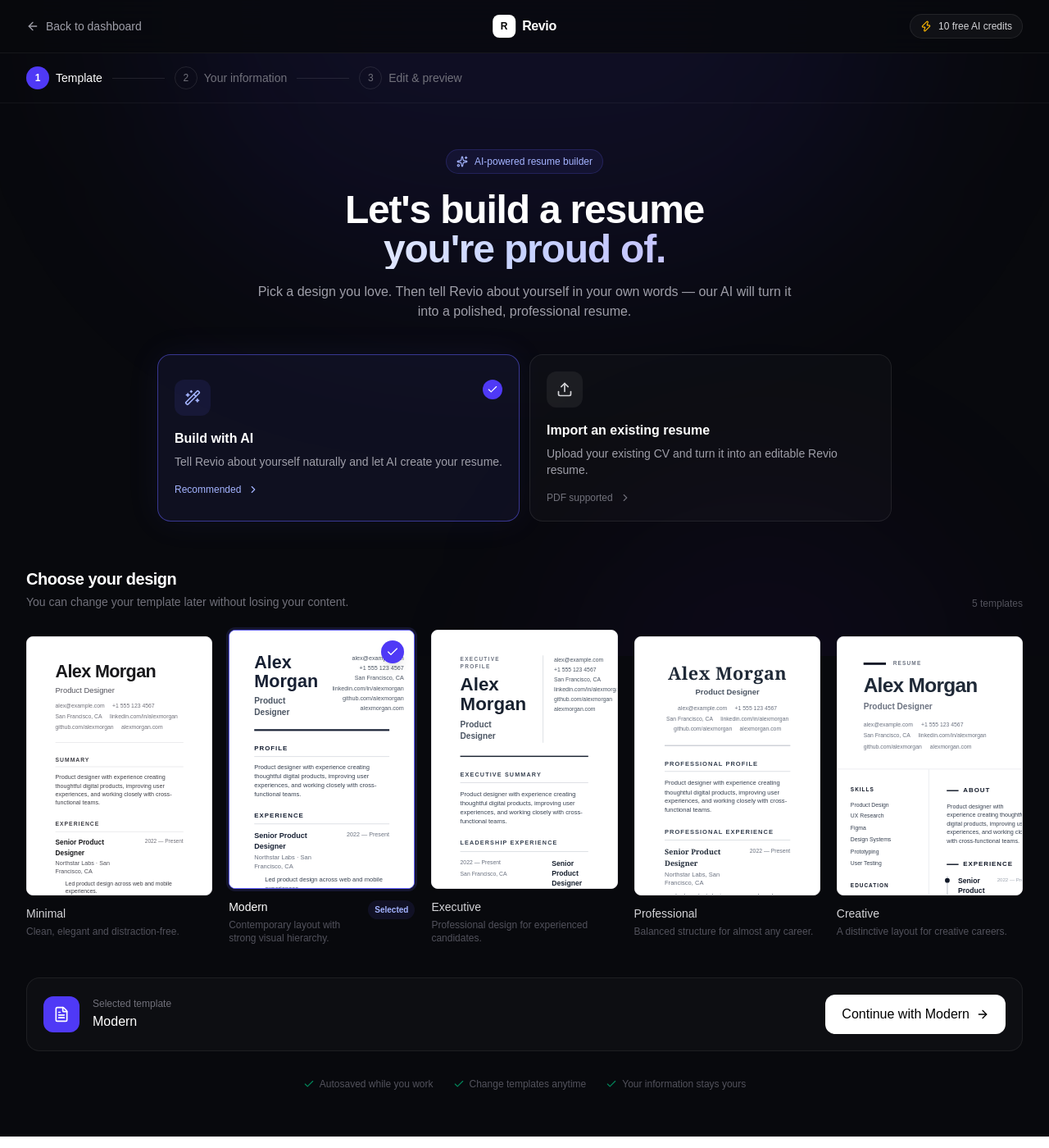
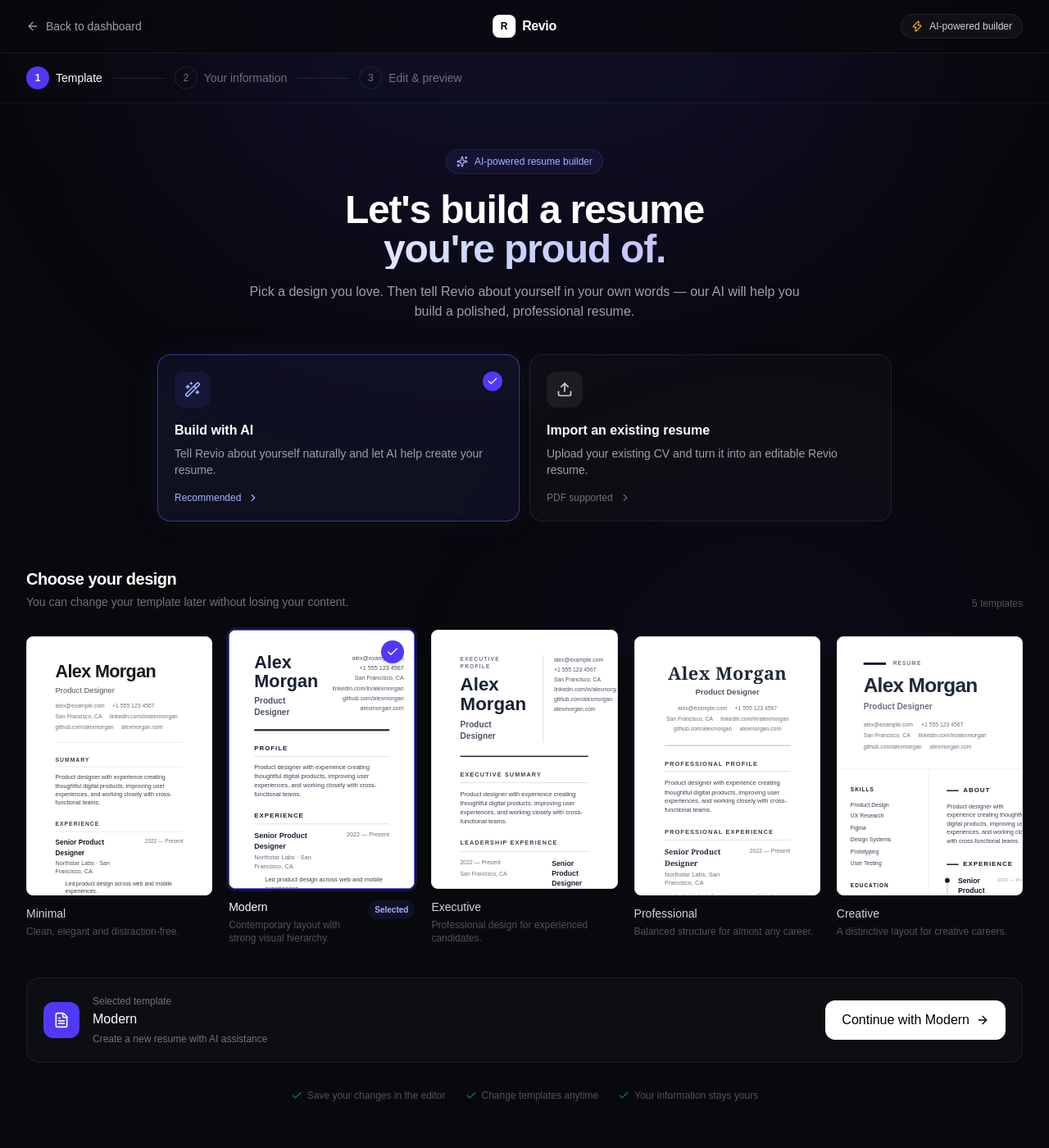
Before and after one commit to pratikshakadam912/Revio, a Next.js app: page /resume/new in a window 1280 px wide. Shown: the whole page at 82% size. Built offline with nearby package versions, Linux system fonts and the light colour scheme.

Commit message:
selected templates are preserved

```diff
--- a/src/app/resume/new/page.tsx
+++ b/src/app/resume/new/page.tsx
@@ -26,6 +26,14 @@
   name: string;
   description: string;
   accent: string;
+};
+
+type CreationMode = "ai" | "import";
+
+type CreateResumeResponse = {
+  success?: boolean;
+  id?: string;
+  error?: string;
 };
 
 const templates: Template[] = [
@@ -145,6 +153,14 @@
   ],
 };
 
+function isTemplate(value: string | null): value is ResumeTemplate {
+  return templates.some((template) => template.id === value);
+}
+
+function isCreationMode(value: string | null): value is CreationMode {
+  return value === "ai" || value === "import";
+}
+
 function TemplatePreview({
   template,
   selected,
@@ -184,22 +200,23 @@
   const searchParams = useSearchParams();
 
   const templateFromUrl = searchParams.get("template");
+  const modeFromUrl = searchParams.get("mode");
 
   const [selectedTemplate, setSelectedTemplate] =
     useState<ResumeTemplate>("modern");
-
-  const [creationMode, setCreationMode] = useState<"ai" | "import">("ai");
+  const [creationMode, setCreationMode] = useState<CreationMode>("ai");
   const [isCreating, setIsCreating] = useState(false);
   const [error, setError] = useState("");
 
   useEffect(() => {
-    if (
-      templateFromUrl &&
-      templates.some((template) => template.id === templateFromUrl)
-    ) {
-      setSelectedTemplate(templateFromUrl as ResumeTemplate);
+    if (isTemplate(templateFromUrl)) {
+      setSelectedTemplate(templateFromUrl);
     }
-  }, [templateFromUrl]);
+
+    if (isCreationMode(modeFromUrl)) {
+      setCreationMode(modeFromUrl);
+    }
+  }, [templateFromUrl, modeFromUrl]);
 
   const selected = templates.find(
     (template) => template.id === selectedTemplate,
@@ -220,38 +237,45 @@
         body: JSON.stringify({
           title: "Untitled Resume",
           template: selectedTemplate,
-          creationMode,
           data: null,
         }),
       });
 
-      const result = await response.json().catch(() => null);
+      const result = (await response
+        .json()
+        .catch(() => null)) as CreateResumeResponse | null;
+
+      if (response.status === 401 || response.status === 403) {
+        const callbackUrl = `/resume/new?template=${encodeURIComponent(
+          selectedTemplate,
+        )}&mode=${encodeURIComponent(creationMode)}`;
+
+        router.push(`/login?callbackUrl=${encodeURIComponent(callbackUrl)}`);
+        return;
+      }
 
       if (!response.ok) {
-        if (response.status === 401 || response.status === 403) {
-          router.push(
-            `/login?callbackUrl=${encodeURIComponent(
-              `/resume/new?template=${selectedTemplate}`,
-            )}`,
-          );
-          return;
-        }
-
-        throw new Error(result?.error || "Failed to create resume.");
+        throw new Error(
+          result?.error || "Failed to create your resume. Please try again.",
+        );
       }
 
-      if (!result?.success || !result?.id) {
-        throw new Error(result?.error || "Invalid response from server.");
+      if (!result?.success || typeof result.id !== "string" || !result.id) {
+        throw new Error(
+          result?.error || "The server returned an invalid resume response.",
+        );
       }
 
-      router.push(`/resume/${result.id}?mode=${creationMode}`);
+      router.push(
+        `/resume/${encodeURIComponent(result.id)}?mode=${creationMode}`,
+      );
     } catch (error) {
       console.error("Resume creation failed:", error);
 
       setError(
         error instanceof Error
           ? error.message
-          : "Failed to create resume. Please try again.",
+          : "Failed to create your resume. Please try again.",
       );
     } finally {
       setIsCreating(false);
@@ -260,13 +284,11 @@
 
   return (
     <main className="min-h-screen bg-[#08090d] text-white">
-      {/* Background */}
       <div className="pointer-events-none fixed inset-0 overflow-hidden">
         <div className="absolute left-1/2 top-[-280px] h-[600px] w-[900px] -translate-x-1/2 rounded-full bg-indigo-600/10 blur-[130px]" />
         <div className="absolute bottom-[-300px] right-[-150px] h-[500px] w-[500px] -translate-x-1/2 rounded-full bg-violet-600/5 blur-[120px]" />
       </div>
 
-      {/* Header */}
       <header className="relative z-10 border-b border-white/[0.06] bg-[#08090d]/80 backdrop-blur-xl">
         <div className="mx-auto flex h-16 max-w-7xl items-center justify-between px-5 sm:px-8">
           <Link
@@ -277,23 +299,25 @@
             Back to dashboard
           </Link>
 
-          <div className="absolute left-1/2 hidden -translate-x-1/2 items-center gap-2 sm:flex">
+          <Link
+            href="/"
+            className="absolute left-1/2 hidden -translate-x-1/2 items-center gap-2 sm:flex"
+          >
             <div className="flex h-7 w-7 items-center justify-center rounded-lg bg-white text-xs font-black text-black">
               R
             </div>
             <span className="font-semibold tracking-tight">Revio</span>
-          </div>
+          </Link>
 
           <div className="flex items-center gap-2 rounded-full border border-white/[0.08] bg-white/[0.04] px-3 py-1.5">
             <Zap className="h-3.5 w-3.5 text-amber-400" />
             <span className="text-xs font-medium text-zinc-300">
-              10 free AI credits
+              AI-powered builder
             </span>
           </div>
         </div>
       </header>
 
-      {/* Progress */}
       <div className="relative z-10 border-b border-white/[0.05]">
         <div className="mx-auto flex max-w-7xl items-center gap-3 px-5 py-4 sm:px-8">
           <div className="flex items-center gap-2">
@@ -318,14 +342,12 @@
             <div className="flex h-7 w-7 items-center justify-center rounded-full border border-white/10 text-xs">
               3
             </div>
-            <span className="hidden text-sm sm:block">Edit & preview</span>
+            <span className="hidden text-sm sm:block">Edit &amp; preview</span>
           </div>
         </div>
       </div>
 
-      {/* Main */}
       <section className="relative z-10 mx-auto max-w-7xl px-5 py-10 sm:px-8 sm:py-14">
-        {/* Heading */}
         <div className="mx-auto max-w-3xl text-center">
           <div className="mx-auto mb-5 inline-flex items-center gap-2 rounded-full border border-indigo-500/20 bg-indigo-500/[0.08] px-3 py-1.5 text-xs font-medium text-indigo-300">
             <Sparkles className="h-3.5 w-3.5" />
@@ -333,23 +355,23 @@
           </div>
 
           <h1 className="text-3xl font-semibold tracking-tight sm:text-5xl">
-            Let's build a resume
+            Let&apos;s build a resume
             <span className="block bg-gradient-to-r from-white via-indigo-200 to-violet-300 bg-clip-text text-transparent">
-              you're proud of.
+              you&apos;re proud of.
             </span>
           </h1>
 
           <p className="mx-auto mt-4 max-w-2xl text-sm leading-6 text-zinc-400 sm:text-base">
             Pick a design you love. Then tell Revio about yourself in your own
-            words — our AI will turn it into a polished, professional resume.
+            words — our AI will help you build a polished, professional resume.
           </p>
         </div>
 
-        {/* Creation mode */}
         <div className="mx-auto mt-10 grid max-w-4xl gap-3 sm:grid-cols-2">
           <button
             type="button"
             onClick={() => setCreationMode("ai")}
+            aria-pressed={creationMode === "ai"}
             className={`group rounded-2xl border p-5 text-left transition-all duration-300 ${
               creationMode === "ai"
                 ? "border-indigo-500/50 bg-indigo-500/[0.08] shadow-[0_0_40px_rgba(99,102,241,0.08)]"
@@ -370,7 +392,8 @@
 
             <h2 className="mt-4 font-semibold">Build with AI</h2>
             <p className="mt-1.5 text-sm leading-5 text-zinc-400">
-              Tell Revio about yourself naturally and let AI create your resume.
+              Tell Revio about yourself naturally and let AI help create your
+              resume.
             </p>
 
             <div className="mt-4 flex items-center gap-2 text-xs font-medium text-indigo-300">
@@ -382,6 +405,7 @@
           <button
             type="button"
             onClick={() => setCreationMode("import")}
+            aria-pressed={creationMode === "import"}
             className={`group rounded-2xl border p-5 text-left transition-all duration-300 ${
               creationMode === "import"
                 ? "border-indigo-500/50 bg-indigo-500/[0.08]"
@@ -412,7 +436,6 @@
           </button>
         </div>
 
-        {/* Templates */}
         <div className="mt-14">
           <div className="flex items-end justify-between">
             <div>
@@ -437,7 +460,10 @@
                 <button
                   type="button"
                   key={template.id}
-                  onClick={() => setSelectedTemplate(template.id)}
+                  onClick={() => {
+                    setSelectedTemplate(template.id);
+                    setError("");
+                  }}
                   className="group text-left"
                   aria-pressed={isSelected}
                 >
@@ -469,7 +495,6 @@
           </div>
         </div>
 
-        {/* Selected template + CTA */}
         <div className="mt-10 rounded-2xl border border-white/[0.07] bg-white/[0.025] p-4 sm:p-5">
           <div className="flex flex-col gap-4 sm:flex-row sm:items-center sm:justify-between">
             <div className="flex items-center gap-4">
@@ -485,6 +510,11 @@
                 <p className="text-xs text-zinc-500">Selected template</p>
                 <p className="mt-0.5 font-medium text-white">
                   {selected?.name}
+                </p>
+                <p className="mt-1 text-xs text-zinc-500">
+                  {creationMode === "ai"
+                    ? "Create a new resume with AI assistance"
+                    : "Continue to the editor to import your existing resume"}
                 </p>
               </div>
             </div>
@@ -515,11 +545,10 @@
           )}
         </div>
 
-        {/* Trust */}
         <div className="mx-auto mt-8 flex max-w-3xl flex-wrap items-center justify-center gap-x-6 gap-y-3 text-xs text-zinc-600">
           <span className="flex items-center gap-1.5">
             <Check className="h-3.5 w-3.5 text-emerald-500/70" />
-            Autosaved while you work
+            Save your changes in the editor
           </span>
           <span className="flex items-center gap-1.5">
             <Check className="h-3.5 w-3.5 text-emerald-500/70" />
```
